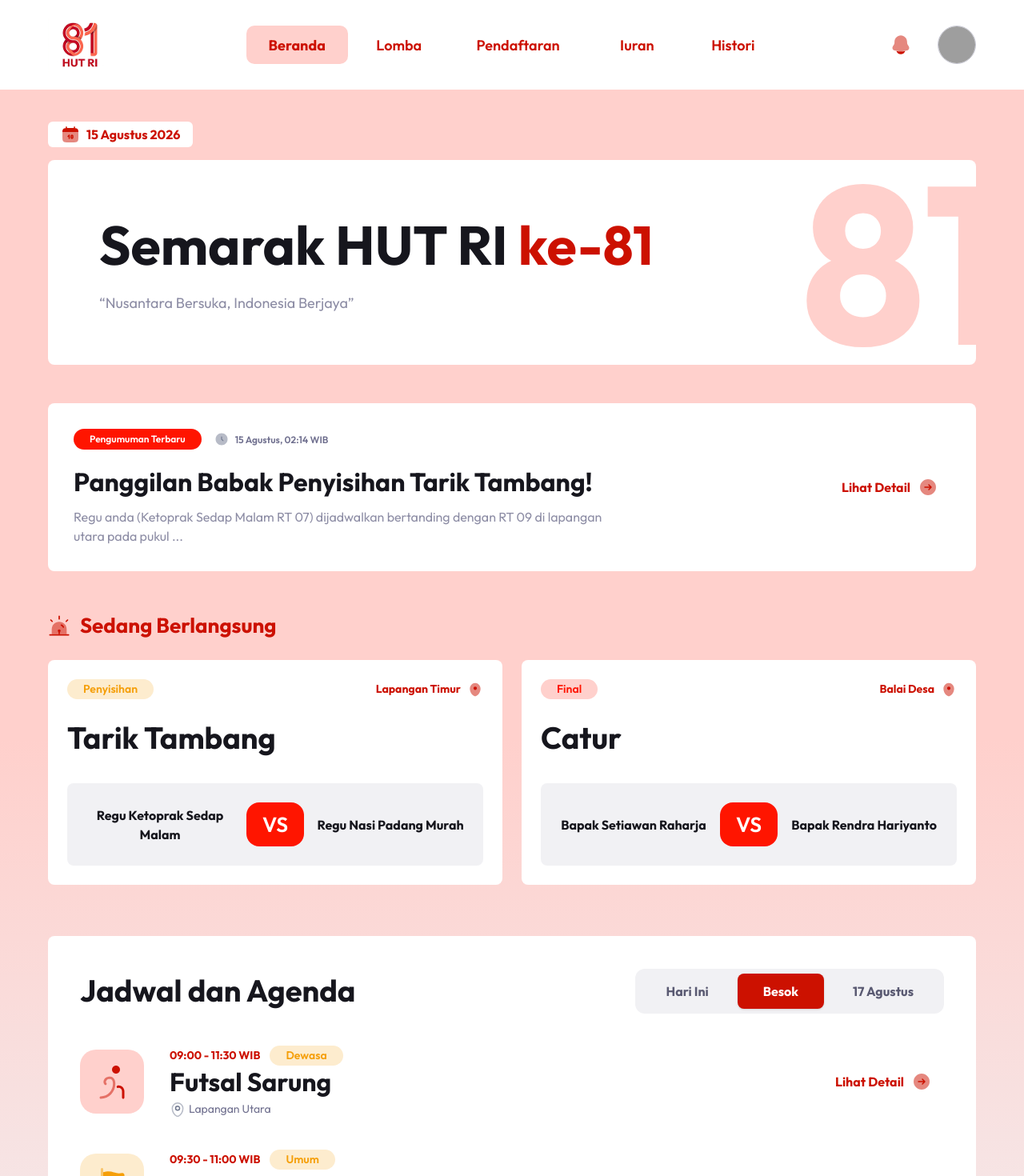
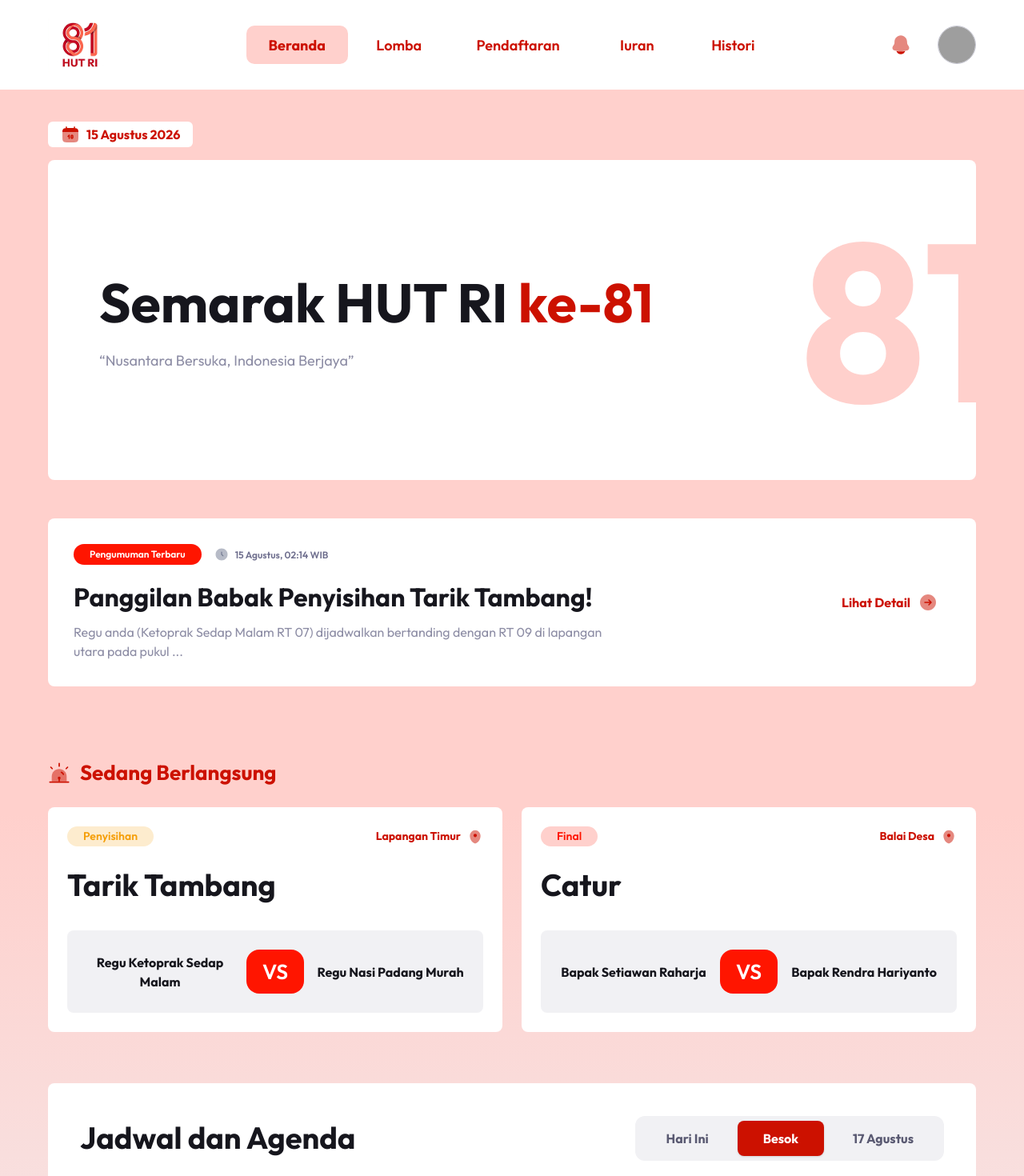
Before and after one commit to GayuhmA/pad-1, a Next.js app: page / in a window 1280 px wide. Shown: the top 1470 px of the page at 80% size. Built offline with nearby package versions, Linux system fonts and the light colour scheme; grey boxes are pictures that could not be loaded.

Commit message:
fix: hero section width

```diff
--- a/src/app/page.tsx
+++ b/src/app/page.tsx
@@ -88,7 +88,7 @@ export default function HomePage() {
             </p>
           </div>
 
-          <div className="relative bg-white w-full rounded-lg p-10 md:p-16 overflow-hidden flex items-center">
+          <div className="relative bg-white w-full min-h-100 rounded-lg p-10 md:p-16 overflow-hidden flex items-center">
             <div className="relative z-10">
               <h1 className="text-[40px] md:text-[68px] leading-tight text-neutral-900 font-bold mb-4">
                 Semarak HUT RI <span className="text-primary-600">ke-81</span>
@@ -149,7 +149,7 @@ export default function HomePage() {
           </div>
         </section>
 
-        <section>
+        <section className="mt-10">
           <div className="flex items-center gap-3 mb-6">
             <Image src="/icons/alert.svg" alt="Alert" width={28} height={28} />
             <h2 className="text-h6 text-primary-600 font-bold">
```
Also changed, not shown: public/icons/copy_right_icon.svg (added).
